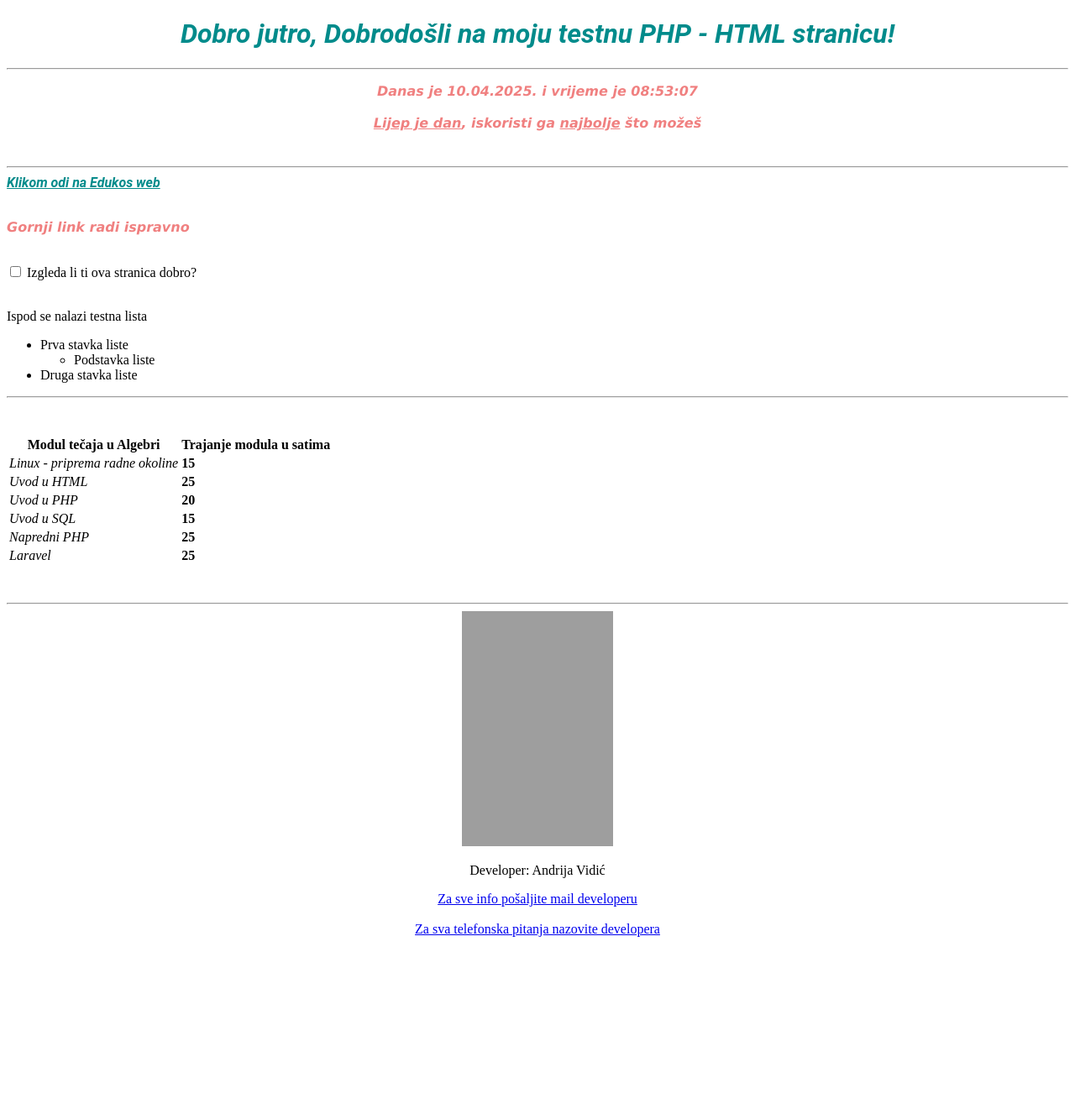
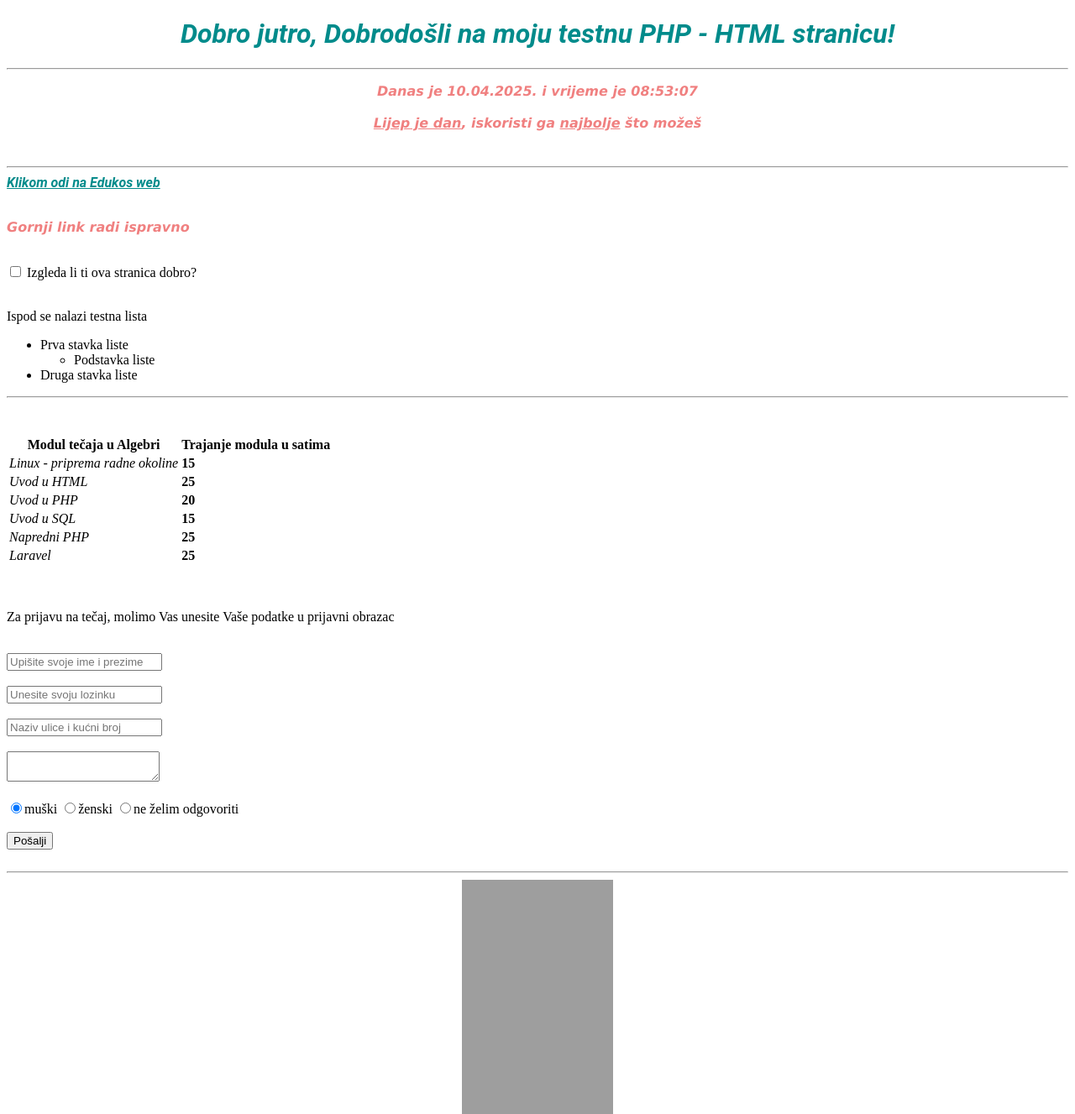
Before and after one commit to androvidic/testni-php-repozitorij, a PHP site: the page made by Test php localhost.php in a window 1280 px wide. Shown: the top 1327 px of the page at 84% size. Before the commit the page ends 1116 px from the top, so only its background shows below. Run offline with PHP 8.4, Linux system fonts and the light colour scheme; grey boxes are pictures that could not be loaded.

Commit message:
Dodan je prijavni obrazac na stranicu

```diff
--- a/Test php localhost.php
+++ b/Test php localhost.php
@@ -108,6 +108,30 @@ echo $greeting . ", Dobrodošli na moju testnu PHP - HTML stranicu!";
 </aside>
     <br>
     <br>
+<p>Za prijavu na tečaj, molimo Vas unesite Vaše podatke u prijavni obrazac</p>
+<br>
+    <form method="post" action="spremiPodatke.php">
+    <input type="text" name="Vaše ime i prezime" placeholder="Upišite svoje ime i prezime">
+    <br>
+    <br>
+    <input type="password" name="lozinka" placeholder="Unesite svoju lozinku">
+    <br>
+    <br>
+    <input type="text" name="adresa" placeholder="Naziv ulice i kućni broj">
+    <br>
+    <br>
+    <textarea name="komentar" maxlength="500" ></textarea>
+    <br>
+    <br>
+    <input type="radio" name="spol" value="m" checked>muški
+<input type="radio" name="spol" value="f">ženski
+<input type="radio" name="spol" value="n">ne želim odgovoriti
+<br>
+<br>
+    <input type="submit" value="Pošalji">
+
+    </form>
+    <br>
     <hr>
 <footer style="text-align: center;">
 <img src="slike/ANDRIJA%20VIDI%C4%86.jpg" alt="Developer je Andrija Vidić" title="Developer je Andrija Vidić" width="180" height="280"/>
```
